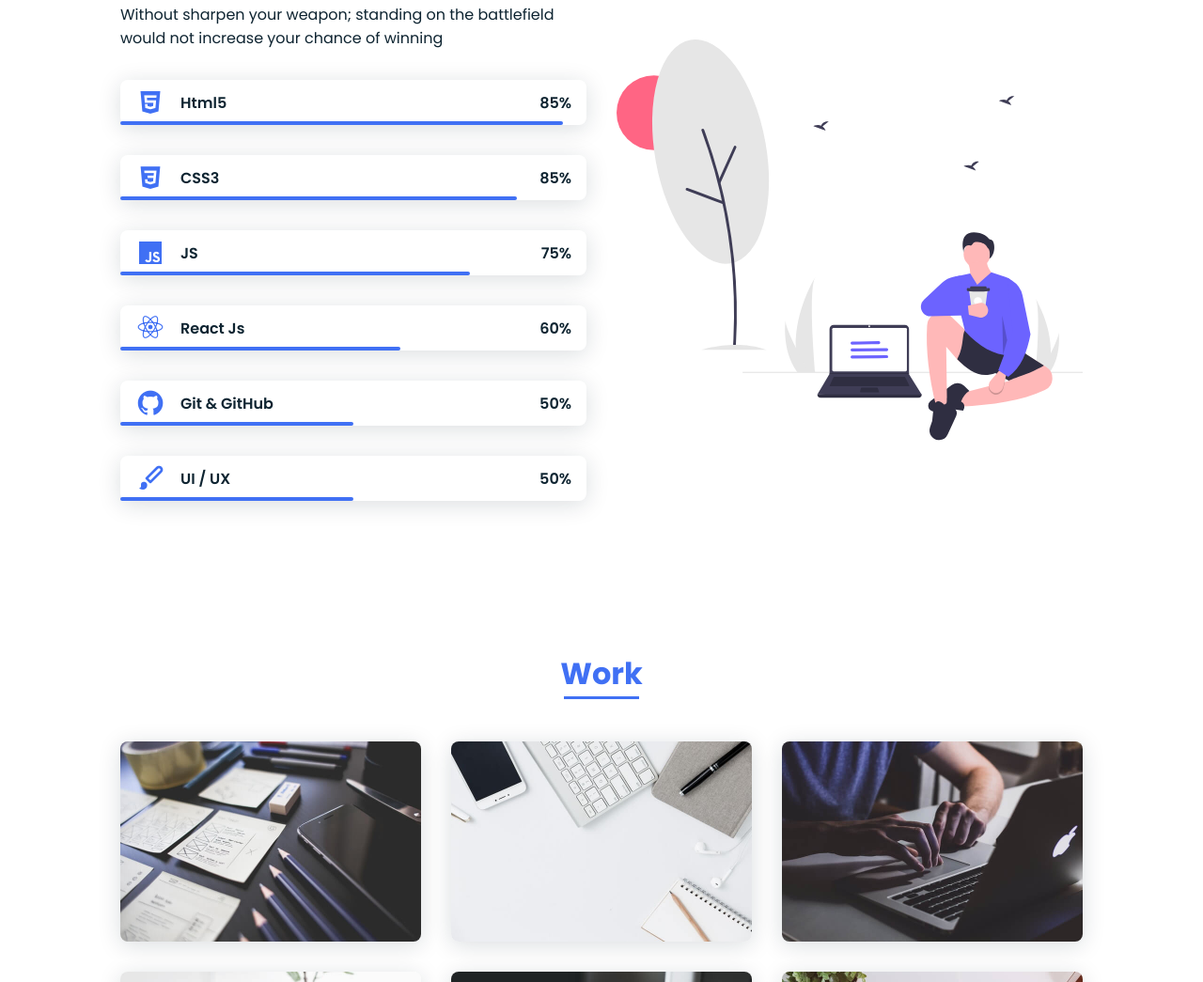
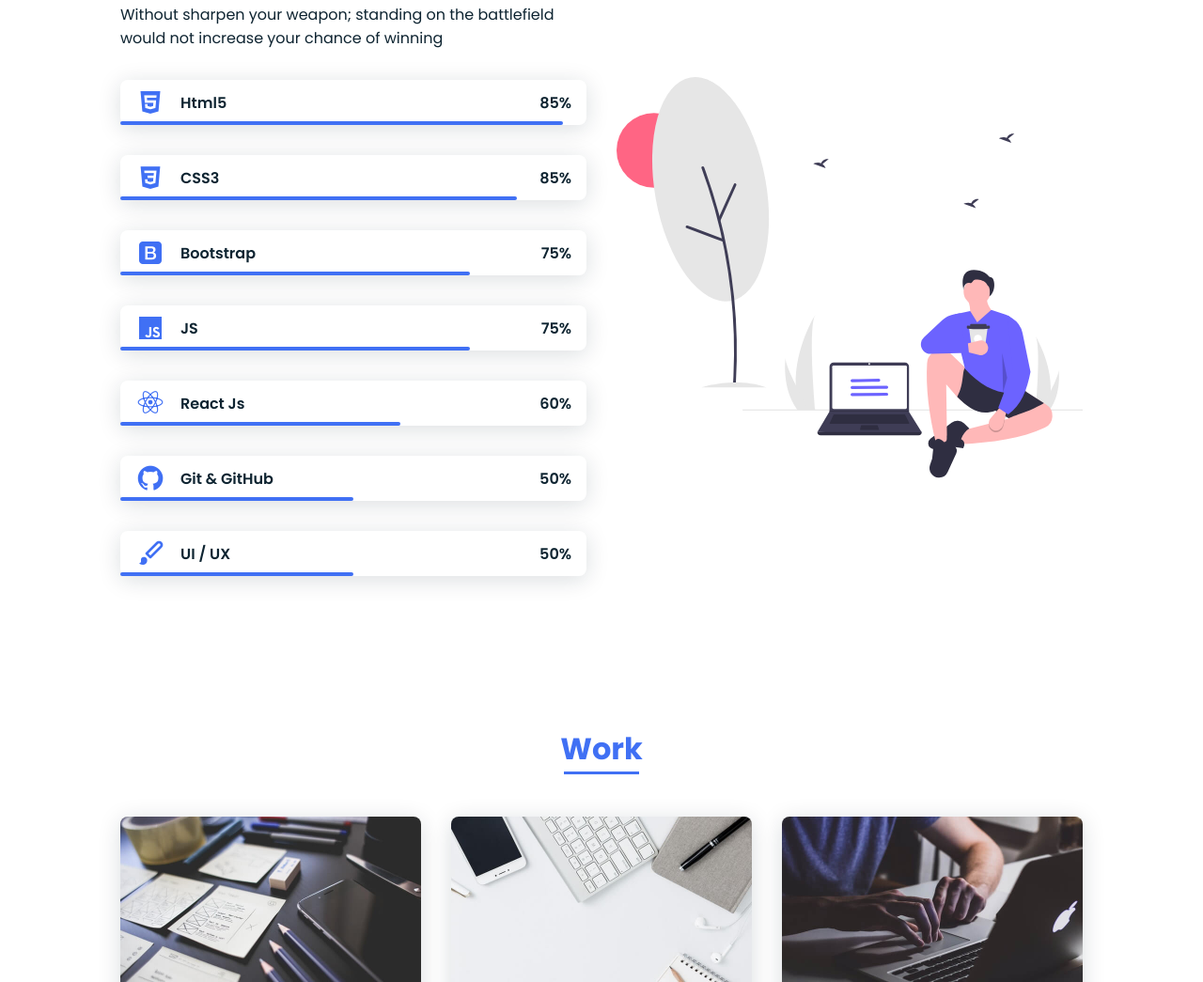
Before and after one commit to shaliniari/Shalini-Portfolio, a plain HTML site: page index.html in a window 1280 px wide. Shown: the part 1578-2623 px from the top of the page at 94% size. Drawn offline with nearby package versions, Linux system fonts and the light colour scheme.

Commit message:
Shalini-Portfolio

```diff
--- a/css/style.css
+++ b/css/style.css
@@ -341,6 +341,9 @@ img {
 .skill_css {
   width: 85%;
 }
+.skill_bs{
+    width: 75%;
+}
 
 .skill_js {
   width: 75%;
--- a/index.html
+++ b/index.html
@@ -729,6 +729,16 @@
 
               <div class="skill_bar skill_css"></div>
             </div>
+        <!-- Skill Bootstrap -->
+        <div class="skills_data"data-aos="fade-right" data-aos-delay="250">
+            <div class="skills_name">
+              <i class='bx bxl-bootstrap skill_icon' ></i>
+
+              <span class="skill_name">Bootstrap</span>
+            </div>
+            <div><span class="skill_percentage">75%</span></div>
+            <div class="skill_bar skill_bs"></div>
+          </div>
 
             <!-- SKILLS JS -->
             <div class="skills_data" data-aos="fade-right" data-aos-delay="250">
```
